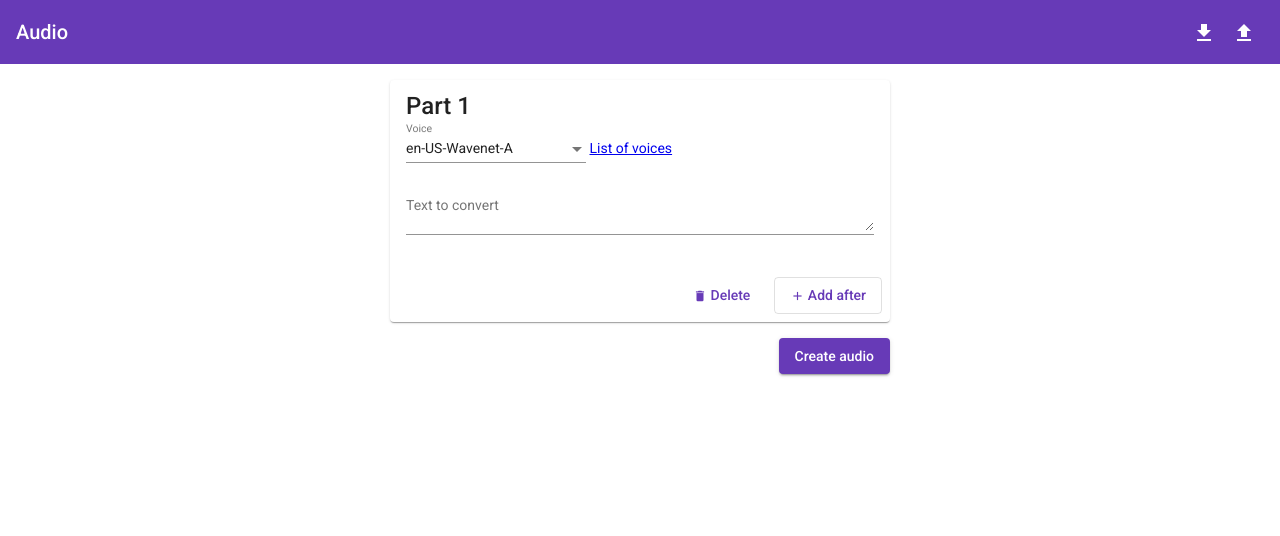
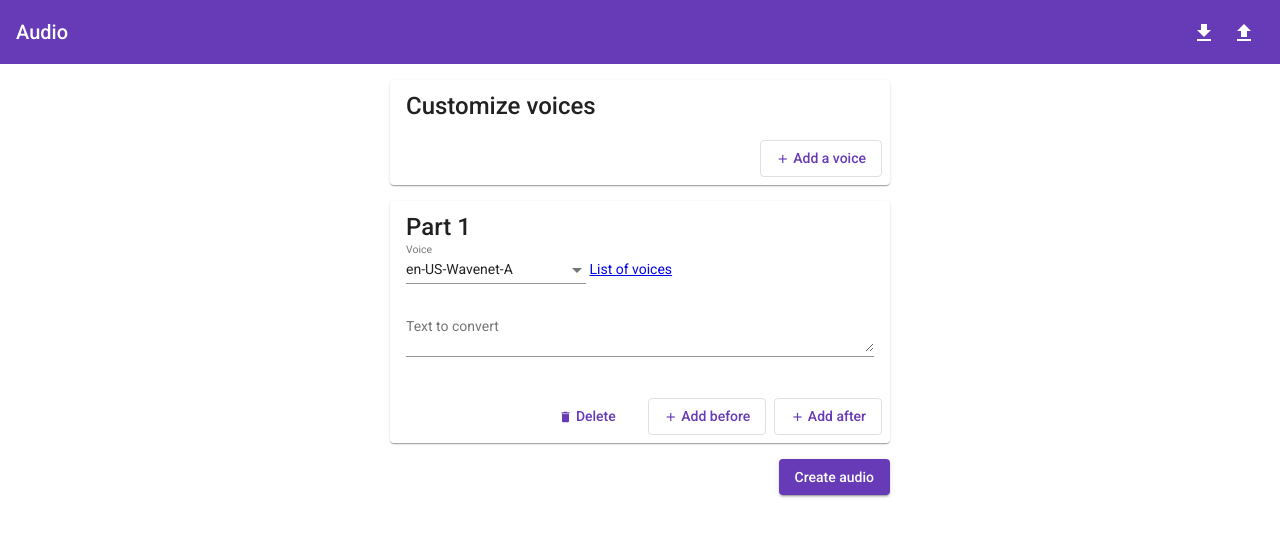
Before and after one commit to jermowery/tts, an Angular app in the folder ui/tts/: page / in a window 1280 px wide. Shown: the top 536 px of the page. Built offline with nearby package versions, Linux system fonts and the light colour scheme.

Commit message:
Add ability to customize voices

```diff
--- a/ui/tts/src/app/app.component.html
+++ b/ui/tts/src/app/app.component.html
@@ -2,13 +2,50 @@
   <mat-toolbar-row>
     <span>Audio</span>
     <span class="spacer"></span>
-    <button type="button" mat-icon-button (click)="download()"><mat-icon>download</mat-icon></button>
-    <label for="upload" class="upload-label"><mat-icon class="upload-icon">upload</mat-icon></label>
+    <button type="button" mat-icon-button (click)="download()">
+      <mat-icon>download</mat-icon>
+    </button>
+    <label for="upload" class="upload-label">
+      <mat-icon class="upload-icon">upload</mat-icon>
+    </label>
     <input type="file" id="upload" #uploadFileInput (change)="loadPartsFromFile()" accept="application/json">
   </mat-toolbar-row>
 </mat-toolbar>
 <div class="page-content">
   <form (ngSubmit)="convertToAudio()" [formGroup]="formGroup" class="form">
+    <mat-card>
+      <mat-card-title>
+        Customize voices
+      </mat-card-title>
+      <mat-card-content>
+        <div *ngFor="let voiceCustomization of getVoiceCustomizationsControl().controls; let i = index"
+          [formGroup]="voiceCustomization">
+          <mat-form-field class="voiceId-select">
+            <mat-label>
+              Original voice
+            </mat-label>
+            <mat-select formControlName="voiceId">
+              <mat-option *ngFor="let voice of voices" [value]="voice">
+                {{ voice }}
+              </mat-option>
+            </mat-select>
+          </mat-form-field>
+          <mat-form-field>
+            <mat-label>New name</mat-label>
+            <input matInput formControlName="customization">
+          </mat-form-field>
+          <button mat-icon-button (click)="removeVoiceCustomization(i)" class="delete-voice-button">
+            <mat-icon>delete</mat-icon>
+          </button>
+        </div>
+      </mat-card-content>
+      <mat-card-actions align="end">
+        <button type="button" color="primary" mat-stroked-button (click)="addAVoice()">
+          <mat-icon inline>add</mat-icon>
+          Add a voice
+        </button>
+      </mat-card-actions>
+    </mat-card>
     <mat-card *ngFor="let part of getPartsControl().controls; let i = index" [formGroup]="part">
       <mat-card-title>Part {{ i + 1 }}</mat-card-title>
       <mat-card-content>
@@ -16,7 +53,7 @@
           <mat-label>Voice</mat-label>
           <mat-select formControlName="voice">
             <mat-option *ngFor="let voice of voices" [value]="voice">
-              {{ voice }}
+              {{ getVoiceDisplayName(voice) }}
             </mat-option>
           </mat-select>
         </mat-form-field>
@@ -25,40 +62,25 @@
         <br>
         <mat-form-field class="textarea">
           <mat-label>Text to convert</mat-label>
-          <textarea
-              matInput
-              formControlName="text"
-              matTextareaAutosize>
+          <textarea matInput formControlName="text" matTextareaAutosize>
           </textarea>
         </mat-form-field>
       </mat-card-content>
       <mat-card-actions align="end">
-        <button
-            mat-button
-            color="primary"
-            type="button"
-            (click)="deleteCardAt(i)"
-            [disabled]="loading">
+        <button mat-button color="primary" type="button" (click)="deleteCardAt(i)" [disabled]="loading">
           <mat-icon inline>delete</mat-icon>&ngsp;Delete
         </button>
-        <button
-            mat-stroked-button
-            color="primary"
-            type="button"
-            (click)="addCardAt(i+1)"
-            [disabled]="loading">
+        <button mat-stroked-button color="primary" type="button" (click)="addCardAt(i)" [disabled]="loading">
+          <mat-icon inline>add</mat-icon>&ngsp;Add before
+        </button>
+        <button mat-stroked-button color="primary" type="button" (click)="addCardAt(i+1)" [disabled]="loading">
           <mat-icon inline>add</mat-icon>&ngsp;Add after
         </button>
       </mat-card-actions>
     </mat-card>
     <div class="submit-container">
       <mat-spinner *ngIf="loading" class="spinner" diameter="36"></mat-spinner>
-      <button
-          mat-raised-button
-          type="submit"
-          color="primary"
-          class="submit-button"
-          [disabled]="loading">
+      <button mat-raised-button type="submit" color="primary" class="submit-button" [disabled]="loading">
         Create audio
       </button>
     </div>
--- a/ui/tts/src/app/app.component.scss
+++ b/ui/tts/src/app/app.component.scss
@@ -47,3 +47,11 @@
         vertical-align: middle;
     }
 }
+
+.delete-voice-button {
+    float: right;
+}
+
+.voiceId-select {
+    margin-right: 8px;
+}
--- a/ui/tts/src/app/app.component.ts
+++ b/ui/tts/src/app/app.component.ts
@@ -10,7 +10,11 @@ import { MatCard } from '@angular/material/card';
   changeDetection: ChangeDetectionStrategy.OnPush,
 })
 export class AppComponent implements OnInit {
-  formGroup = new FormGroup({ 'parts': new FormArray([]) });
+  formGroup = new FormGroup({
+    'parts': new FormArray([]),
+    'voiceCustomizations': new FormArray([]),
+  });
+
   readonly voices: ReadonlyArray<string> = [
     "en-GB-Wavenet-A",
     "en-GB-Wavenet-B",
@@ -55,7 +59,7 @@ export class AppComponent implements OnInit {
         'voice': new FormControl('en-US-Wavenet-A'),
       }));
     setTimeout(() => {
-      this.cards.last.nativeElement.scrollIntoView({ behavior: "smooth", block: "center" });
+      this.cards.toArray()[index].nativeElement.scrollIntoView({ behavior: "smooth", block: "center" });
     });
   }
 
@@ -65,6 +69,10 @@ export class AppComponent implements OnInit {
 
   getPartsControl(): FormArray {
     return this.formGroup.get('parts') as FormArray;
+  }
+
+  getVoiceCustomizationsControl(): FormArray {
+    return this.formGroup.get('voiceCustomizations') as FormArray;
   }
 
   convertToAudio() {
@@ -120,19 +128,55 @@ export class AppComponent implements OnInit {
           'voice': new FormControl(part.voice),
         }))
       }
-      const newFormGroup = new FormGroup({'parts': parts});
+      const voiceCustomizations = new FormArray([]);
+      for (const voiceCustomization of formData.voiceCustomizations) {
+        voiceCustomizations.push(new FormGroup({
+          'voiceId': new FormControl(voiceCustomization.voiceId),
+          'customization': new FormControl(voiceCustomization.customization),
+        }))
+      }
+      const newFormGroup = new FormGroup({
+        'parts': parts,
+        'voiceCustomizations': voiceCustomizations,
+      });
       this.formGroup = newFormGroup;
       this.changeDetectorRef.markForCheck();
     });
     fr.readAsText(files.item(0)!);
   }
+
+  addAVoice() {
+    this.getVoiceCustomizationsControl().push(new FormGroup({
+      'voiceId': new FormControl('en-US-Wavenet-A'),
+      'customization': new FormControl(),
+    }));
+  }
+
+  getVoiceDisplayName(voiceId: string) {
+    const maybeCustomizedVoiceId = this.getVoiceCustomizationsControl().controls.find(
+      control => control.get("voiceId")?.value === voiceId);
+    if (maybeCustomizedVoiceId && maybeCustomizedVoiceId.get("customization")?.value) {
+      return maybeCustomizedVoiceId.get("customization")?.value;
+    }
+    return voiceId;
+  }
+
+  removeVoiceCustomization(index: number) {
+    this.getVoiceCustomizationsControl().removeAt(index);
+  }
 }
 
 interface FormData {
   parts: Part[];
+  voiceCustomizations: VoiceCustomization[];
 }
 
 interface Part {
   text: string;
   voice: string;
 }
+
+interface VoiceCustomization {
+  voiceId: string;
+  customization: string;
+}
```
